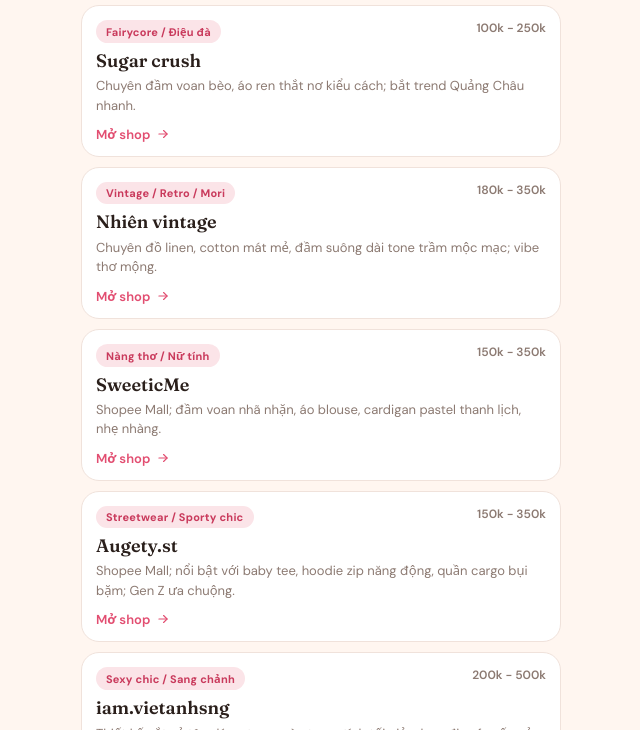
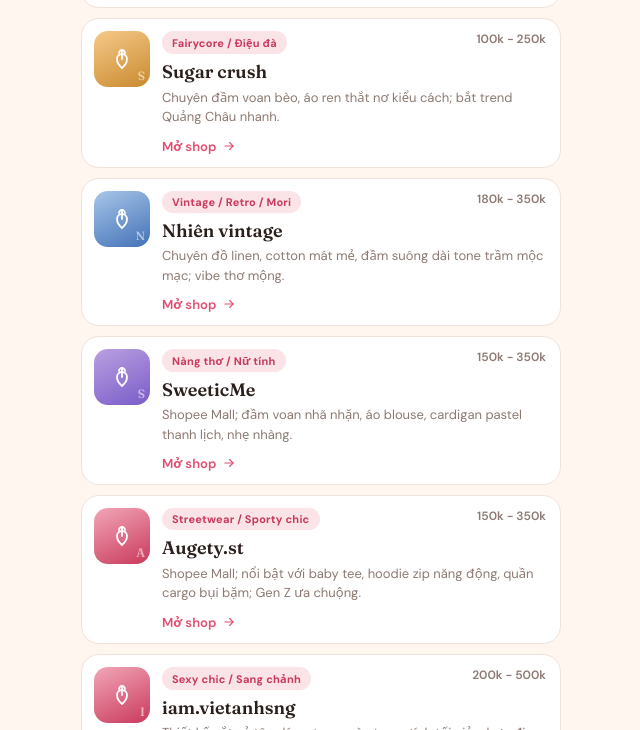
Before and after one commit to tuyetquynhb2711-maker/tulip27110-links, a plain HTML site: page index.html in a window 1280 px wide. Shown: the part 671-1401 px from the top of the page, without its empty margins (319-959 px from the left). Drawn offline with Linux system fonts and the light colour scheme.

Commit message:
Add thumbnail monograms for cards

```diff
--- a/index.html
+++ b/index.html
@@ -177,11 +177,12 @@
     gap: 10px;
   }
   .card{
-    display: block;
+    display: flex;
+    gap: 12px;
     background: var(--surface);
     border: 1px solid var(--line);
     border-radius: 18px;
-    padding: 14px 14px 13px;
+    padding: 12px 14px 12px 12px;
     text-decoration: none;
     color: var(--ink);
     transition: transform .12s ease, box-shadow .12s ease, border-color .12s ease;
@@ -193,6 +194,32 @@
       box-shadow: 0 10px 24px -14px var(--shadow);
     }
   }
+
+  .thumb{
+    flex-shrink: 0;
+    width: 56px; height: 56px;
+    border-radius: 14px;
+    display: flex;
+    align-items: center;
+    justify-content: center;
+    position: relative;
+    overflow: hidden;
+  }
+  .thumb svg{ width: 24px; height: 24px; position: relative; z-index: 1; }
+  .thumb .mono{
+    position: absolute;
+    inset: 0;
+    display: flex;
+    align-items: flex-end;
+    justify-content: flex-end;
+    padding: 4px 5px;
+    font-family: "Fraunces", serif;
+    font-weight: 600;
+    font-size: 12px;
+    color: rgba(255,255,255,0.55);
+  }
+
+  .card-body{ min-width: 0; flex: 1; }
 
   .card-top{
     display: flex;
@@ -366,6 +393,38 @@
     return str.replace(/[&<>"']/g, c => ({"&":"&amp;","<":"&lt;",">":"&gt;",'"':"&quot;","'":"&#39;"}[c]));
   }
 
+  // Thumbnail = gradient theo tên brand + icon loại + chữ cái đầu, thay cho ảnh thật
+  // (Shopee không cho lấy ảnh tự động, dùng monogram cho tới khi có ảnh thật)
+  const GRADIENTS = [
+    ["#F2A6B8", "#E24E71"],
+    ["#F6C98A", "#C98A2E"],
+    ["#B9A0E0", "#7A5CC9"],
+    ["#8FD0C9", "#2E9A8C"],
+    ["#F2A6B8", "#C93A5C"],
+    ["#A7C6E8", "#4472B8"],
+  ];
+  const ICONS = {
+    women: '<svg viewBox="0 0 24 24" fill="none" stroke="#fff" stroke-width="1.8" stroke-linecap="round" stroke-linejoin="round"><path d="M12 21s-5-4.2-5-9a5 5 0 0 1 10 0c0 4.8-5 9-5 9Z"/><path d="M12 12V3"/><path d="M9 6c0-1.5 1.5-3 3-3s3 1.5 3 3"/></svg>',
+    men: '<svg viewBox="0 0 24 24" fill="none" stroke="#fff" stroke-width="1.8" stroke-linecap="round" stroke-linejoin="round"><path d="m9 3 3 2 3-2 3 3-2 2v12a1 1 0 0 1-1 1h-6a1 1 0 0 1-1-1V8L6 6Z"/></svg>',
+    gift: '<svg viewBox="0 0 24 24" fill="none" stroke="#fff" stroke-width="1.8" stroke-linecap="round" stroke-linejoin="round"><rect x="4" y="9" width="16" height="11" rx="1"/><path d="M4 9h16M12 9v11M12 9c-1.6 0-4-1-4-3.2A2.3 2.3 0 0 1 10.3 3C12 3 12 6 12 9Zm0 0c1.6 0 4-1 4-3.2A2.3 2.3 0 0 0 13.7 3C12 3 12 6 12 9Z"/></svg>',
+  };
+
+  function hashStr(str){
+    let h = 0;
+    for (let i = 0; i < str.length; i++) h = (h * 31 + str.charCodeAt(i)) >>> 0;
+    return h;
+  }
+
+  function thumbHtml(s){
+    const [c1, c2] = GRADIENTS[hashStr(s.brand) % GRADIENTS.length];
+    const icon = s.cat === "Quà tặng" ? ICONS.gift : s.cat === "Đồ nam" ? ICONS.men : ICONS.women;
+    const initial = s.brand.trim().charAt(0).toUpperCase();
+    return `<div class="thumb" style="background:linear-gradient(155deg, ${c1}, ${c2})">
+      ${icon}
+      <span class="mono">${escapeHtml(initial)}</span>
+    </div>`;
+  }
+
   function render(){
     const q = searchEl.value.trim().toLowerCase();
     const items = SHOPS.filter(s => {
@@ -381,6 +440,8 @@
       const tagClass = s.cat === "Quà tặng" ? "gift" : s.cat === "Đồ nam" ? "men" : "";
       return `
       <a class="card" href="${s.link}" target="_blank" rel="nofollow noopener">
+        ${thumbHtml(s)}
+        <div class="card-body">
           <div class="card-top">
             <span class="tag${tagClass ? " " + tagClass : ""}">${escapeHtml(s.style)}</span>
             ${s.price ? `<span class="price">${escapeHtml(s.price)}</span>` : ""}
@@ -390,6 +451,7 @@
           <span class="go">Mở shop
             <svg viewBox="0 0 24 24" fill="none" stroke="currentColor" stroke-width="2" stroke-linecap="round" stroke-linejoin="round"><path d="M5 12h14"/><path d="m13 6 6 6-6 6"/></svg>
           </span>
+        </div>
       </a>
     `;
     }).join("");
```
Lines whose indentation alone changed are shown as unchanged.
